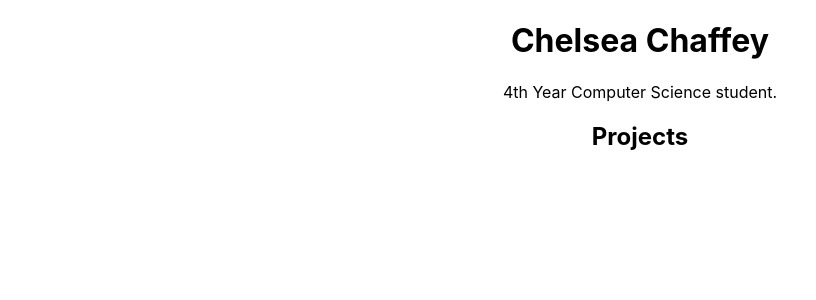
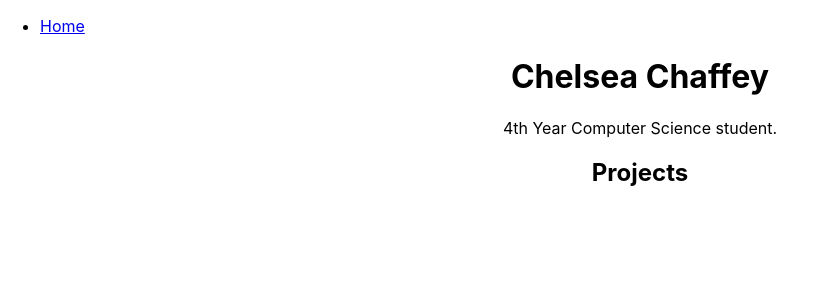
Before and after one commit to chelffey/about-chelffey, a React (Create React App) app: page / in a window 1280 px wide. Shown: the top 300 px of the page, without its empty margins (0-816 px from the left). Built offline with nearby package versions, Linux system fonts and the light colour scheme.

Commit message:
fixed routing

```diff
--- a/package.json
+++ b/package.json
@@ -3,7 +3,6 @@
   "version": "0.1.0",
   "private": false,
   "license": "UNLICENSED",
-  "homepage": "https://chelffey.github.io/about-chelffey/",
   "dependencies": {
     "@testing-library/jest-dom": "^5.14.1",
     "@testing-library/react": "^13.0.0",
--- a/src/App.css
+++ /dev/null
@@ -1,38 +0,0 @@
-.App {
-  text-align: center;
-}
-
-.App-logo {
-  height: 40vmin;
-  pointer-events: none;
-}
-
-@media (prefers-reduced-motion: no-preference) {
-  .App-logo {
-    animation: App-logo-spin infinite 20s linear;
-  }
-}
-
-.App-header {
-  background-color: #282c34;
-  min-height: 100vh;
-  display: flex;
-  flex-direction: column;
-  align-items: center;
-  justify-content: center;
-  font-size: calc(10px + 2vmin);
-  color: white;
-}
-
-.App-link {
-  color: #61dafb;
-}
-
-@keyframes App-logo-spin {
-  from {
-    transform: rotate(0deg);
-  }
-  to {
-    transform: rotate(360deg);
-  }
-}
--- a/src/App.js
+++ b/src/App.js
@@ -1,13 +1,24 @@
-import "./App.css";
 import React from "react";
+import Home from "./pages/Home";
+import PageNotFound from "./pages/PageNotFound";
+// import { Route, Switch, Link } from "react-router-dom";
+import { Route, Routes, Link } from "react-router-dom";
 
 function App() {
   return (
-    <div className="App">
-      <h1>Chelsea Chaffey</h1>
-      <p>4th Year Computer Science student.</p>
-      <h2>Projects</h2>
-    </div>
+    <>
+      <nav>
+        <ul>
+          <li>
+            <Link to="/">Home</Link>
+          </li>
+        </ul>
+      </nav>
+      <Routes>
+        <Route path="*" element={<PageNotFound />} />
+        <Route path="/" element={<Home />} />
+      </Routes>
+    </>
   );
 }
 
--- a/src/index.js
+++ b/src/index.js
@@ -8,13 +8,11 @@ import { BrowserRouter } from "react-router-dom";
 
 const root = ReactDOM.createRoot(document.getElementById("root"));
 root.render(
-  <BrowserRouter basename={process.env.PUBLIC_URL}>
-    {/* <Switch>
-      <Route exact path="/about-chelffey" component={App} />
-      <Route component={() => <div>404 Not found </div>} />
-    </Switch> */}
-    <App />
-  </BrowserRouter>
+  <React.StrictMode>
+    <BrowserRouter basename={process.env.PUBLIC_URL}>
+      <App />
+    </BrowserRouter>
+  </React.StrictMode>
 );
 
 // If you want to start measuring performance in your app, pass a function
--- /dev/null
+++ b/src/pages/Home.js
@@ -0,0 +1,14 @@
+import React from "react";
+import "./pages.css";
+
+export default class Home extends React.Component {
+  render() {
+    return (
+      <div className="App">
+        <h1>Chelsea Chaffey</h1>
+        <p>4th Year Computer Science student.</p>
+        <h2>Projects</h2>
+      </div>
+    );
+  }
+}
--- /dev/null
+++ b/src/pages/PageNotFound.js
@@ -0,0 +1,7 @@
+import React from "react";
+
+export default class PageNotFound extends React.Component {
+  render() {
+    return <div>Page not found.</div>;
+  }
+}
--- /dev/null
+++ b/src/pages/pages.css
@@ -0,0 +1,3 @@
+.App {
+  text-align: center;
+}
```
Also changed, not shown: 1 other file (tests, documents, lock files or other folders).
